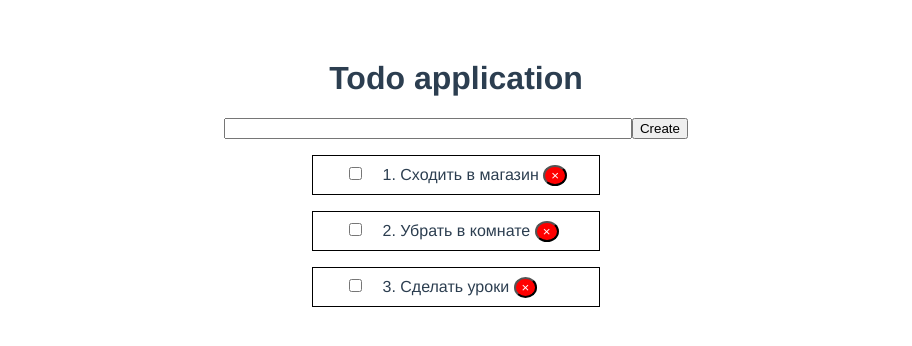
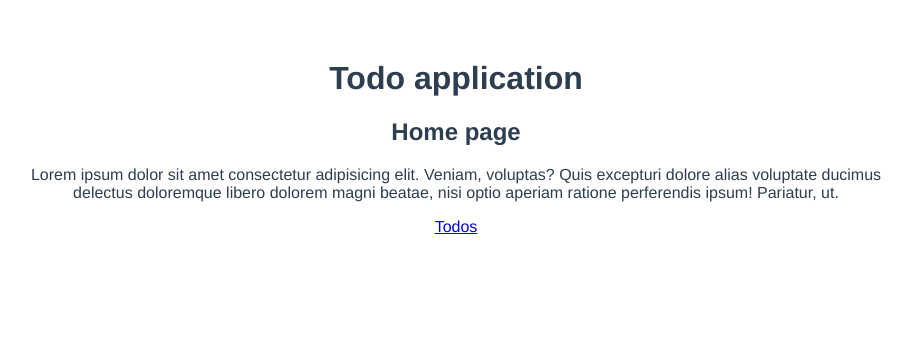
Before and after one commit to Locotb/vue_todo_app, a Vue app: page / in a window 1280 px wide. Shown: the top 346 px of the page, without its empty margins (184-1096 px from the left). Built offline with nearby package versions, Linux system fonts and the light colour scheme.

Commit message:
version 1.1

```diff
--- a/package.json
+++ b/package.json
@@ -9,7 +9,8 @@
   },
   "dependencies": {
     "core-js": "^3.6.5",
-    "vue": "^3.0.0"
+    "vue": "^3.0.0",
+    "vue-router": "^4.0.3"
   },
   "devDependencies": {
     "@vue/cli-plugin-babel": "~4.5.0",
--- a/src/App.vue
+++ b/src/App.vue
@@ -1,45 +1,9 @@
 <template>
     <div id="app">
         <h1>Todo application</h1>
-        <AddItem
-            @add-item="addItem"
-        />
-        <TodoList
-            :todos="todos"
-            @remove-item="removeItem"
-        />
+        <router-view />
     </div>
 </template>
-
-<script>
-import TodoList from '@/components/TodoList.vue';
-import AddItem from '@/components/AddItem.vue';
-
-export default {
-    name: 'App',
-    data() {
-        return {
-            todos: [
-                {id: 1, title: 'Сходить в магазин'},
-                {id: 2, title: 'Убрать в комнате'},
-                {id: 3, title: 'Сделать уроки'}
-            ]
-        }
-    },
-    components: {
-        TodoList,
-        AddItem
-    },
-    methods: {
-        removeItem(id) {
-            this.todos = this.todos.filter(item => item.id !== id)
-        },
-        addItem(newItem) {
-            this.todos.push(newItem);
-        }
-    }
-}
-</script>
 
 <style>
 #app {
--- a/src/components/AddItem.vue
+++ b/src/components/AddItem.vue
@@ -17,8 +17,9 @@ export default {
             if ( this.title.trim() ) {
                 const newItem = {
                     id: Date.now(),
-                    title: this.title
-                }
+                    title: this.title,
+                    completed: false
+                };
 
                 this.$emit('add-item', newItem);
                 this.title = '';
@@ -35,6 +36,7 @@ export default {
         margin: 1rem;
     }
     input {
+        margin-right: 1rem;
         width: 400px;
     }
 </style>
--- /dev/null
+++ b/src/components/Loader.vue
@@ -0,0 +1,63 @@
+<template>
+    <div class="loader loader--style5" title="4">
+  <svg version="1.1" id="Layer_1" xmlns="http://www.w3.org/2000/svg" xmlns:xlink="http://www.w3.org/1999/xlink" x="0px" y="0px"
+     width="24px" height="30px" viewBox="0 0 24 30" style="enable-background:new 0 0 50 50;" xml:space="preserve">
+    <rect x="0" y="0" width="4" height="10" fill="#333">
+      <animateTransform attributeType="xml"
+        attributeName="transform" type="translate"
+        values="0 0; 0 20; 0 0"
+        begin="0" dur="0.6s" repeatCount="indefinite" />
+    </rect>
+    <rect x="10" y="0" width="4" height="10" fill="#333">
+      <animateTransform attributeType="xml"
+        attributeName="transform" type="translate"
+        values="0 0; 0 20; 0 0"
+        begin="0.2s" dur="0.6s" repeatCount="indefinite" />
+    </rect>
+    <rect x="20" y="0" width="4" height="10" fill="#333">
+      <animateTransform attributeType="xml"
+        attributeName="transform" type="translate"
+        values="0 0; 0 20; 0 0"
+        begin="0.4s" dur="0.6s" repeatCount="indefinite" />
+    </rect>
+  </svg>
+</div>
+</template>
+
+<style scoped>
+body{
+  padding: 1em;
+  background: #2B3134;
+  color: #777;
+  text-align: center;
+  font-family: "Gill sans", sans-serif;
+  width: 80%;
+  margin: 0 auto;
+}
+h1{
+  margin: 1em 0;
+  border-bottom: 1px dashed;
+  padding-bottom: 1em;
+  font-weight: lighter;
+}
+p{
+  font-style: italic;
+}
+.loader{
+  margin: 0 0 2em;
+  height: 100px;
+  width: 20%;
+  text-align: center;
+  padding: 1em;
+  margin: 0 auto 1em;
+  display: inline-block;
+  vertical-align: top;
+}
+
+/*
+  Set the color of the icon
+*/
+svg path, svg rect{
+  fill: #FF6700;
+}
+</style>
--- a/src/components/TodoItem.vue
+++ b/src/components/TodoItem.vue
@@ -1,8 +1,8 @@
 <template>
     <li>
-        <span :class="{completed: isCompleted}">
-            <input type="checkbox" @change="isCompleted = !isCompleted">
-            {{ index + 1 }}. {{ todo.title }}
+        <span>
+            <button class="done" @click="$emit('change-state', todo.id)">{{ changeButtonName }}</button>
+            <p :class="{ completed: todo.completed }">{{ index + 1 }}. {{ todo.title }}</p>
             <button class="remove" @click="$emit('remove-item', todo.id)">&times;</button>
         </span>
     </li>
@@ -10,29 +10,41 @@
 
 <script>
 export default {
-    data() {
-        return {
-            isCompleted: false
-        }
-    },
     props: {
         todo: {
             type: Object,
             required: true
         },
         index: Number
+    },
+    computed: {
+        changeButtonName() {
+            let buttonName;
+            if (this.todo.completed === true) buttonName = 'Cancel';
+            if (this.todo.completed === false) buttonName = 'Done';
+            return buttonName;
+        }
     }
-
 }
 </script>
 
 <style scoped>
     li {
-        display: flex;
-        justify-content: space-between;
+        /* display: flex; */
+        /* justify-content: space-between; */
         border: 1px solid black;
         padding: .5rem 2rem;
         margin-bottom: 1rem;
+    }
+    span {
+        display: flex;
+        justify-content: space-between;
+    }
+    p {
+        margin: 0;
+        padding: 0;
+        width: 100%;
+        text-align: justify;
     }
     .remove {
         background: red;
@@ -43,7 +55,7 @@ export default {
     .completed {
         text-decoration: line-through;
     }
-    input {
+    .done {
         margin-right: 1rem;
     }
 </style>
--- a/src/components/TodoList.vue
+++ b/src/components/TodoList.vue
@@ -1,5 +1,5 @@
 <template>
-    <div class="container">
+    <!-- <div class="container"> -->
         <ul>
             <TodoItem
                 v-for="(todo, i) of todos"
@@ -7,22 +7,31 @@
                 :index="i"
                 :key="todo.id"
                 @remove-item="removeItem"
+                @change-state="changeState"
             />
         </ul>
-    </div>
+    <!-- </div> -->
 </template>
 
 <script>
 import TodoItem from '@/components/TodoItem.vue';
 
 export default {
-    props: ['todos'],
+    props: {
+        todos: {
+            type: Object,
+            required: true
+        }
+    },
     components: {
         TodoItem
     },
     methods: {
         removeItem(id) {
             this.$emit('remove-item', id);
+        },
+        changeState(id) {
+            this.$emit('change-state', id);
         }
     }
 }
@@ -34,8 +43,8 @@ export default {
         margin: 0;
         padding: 0;
     }
-    .container {
+    /* .container {
         display: flex;
         justify-content: center;
-    }
+    } */
 </style>
--- /dev/null
+++ b/src/router.js
@@ -0,0 +1,19 @@
+import { createRouter, createWebHistory } from 'vue-router';
+import Home from '@/views/Home';
+
+const history = createWebHistory();
+const router = createRouter({
+    history,
+    routes: [
+        {
+            path: '/',
+            component: Home
+        },
+        {
+            path: '/todos',
+            component: () => import('./views/Todos.vue')
+        }
+    ]
+});
+
+export default router;
--- /dev/null
+++ b/src/views/Home.vue
@@ -0,0 +1,14 @@
+<template>
+    <div class="container">
+        <h2>Home page</h2>
+        <p>Lorem ipsum dolor sit amet consectetur adipisicing elit. Veniam, voluptas? Quis excepturi dolore alias voluptate ducimus delectus doloremque libero dolorem magni beatae, nisi optio aperiam ratione perferendis ipsum! Pariatur, ut.</p>
+        <router-link to="/todos">Todos</router-link>
+    </div>
+</template>
+
+<style scoped>
+    .container {
+        max-width: 70%;
+        margin: 0 auto;
+    }
+</style>
--- /dev/null
+++ b/src/views/Todos.vue
@@ -0,0 +1,87 @@
+<template>
+    <div class="container">
+        <h2>Todo list</h2>
+        <router-link to="/">Home</router-link>
+
+        <AddItem
+            @add-item="addItem"
+        />
+        <select v-model="filter">
+            <option value="all">All</option>
+            <option value="completed">Completed</option>
+            <option value="not-completed">Not completed</option>
+        </select>
+        <Loader
+            v-if="loading"
+        />
+        <TodoList
+            v-else-if="filterTodos.length"
+            :todos="filterTodos"
+            @remove-item="removeItem"
+            @change-state="changeState"
+        />
+        <p v-else>No todos</p>
+    </div>
+</template>
+
+<script>
+import TodoList from '@/components/TodoList.vue';
+import AddItem from '@/components/AddItem.vue';
+import Loader from '@/components/Loader.vue';
+
+export default {
+    name: 'App',
+    data() {
+        return {
+            todos: [],
+            loading: true,
+            filter: 'all'
+        }
+    },
+    components: {
+        TodoList,
+        AddItem,
+        Loader
+    },
+    mounted() {
+        fetch('https://jsonplaceholder.typicode.com/todos?_limit=5')
+        .then(response => response.json())
+        .then(json => {
+            this.todos = json;
+            this.loading = false;
+        });
+    },
+    computed: {
+        filterTodos() {
+            let val;
+            if (this.filter === 'all') val = this.todos;
+            if (this.filter === 'completed') val = this.todos.filter(todo => todo.completed);
+            if (this.filter === 'not-completed') val = this.todos.filter(todo => !todo.completed);
+            return val;
+        }
+    },
+    methods: {
+        removeItem(id) {
+            this.todos = this.todos.filter(item => item.id !== id);
+        },
+        addItem(newItem) {
+            this.todos.push(newItem);
+        },
+        changeState(id) {
+            this.todos.forEach(todo => {
+                if (todo.id == id) todo.completed = !todo.completed;
+            });
+        }
+    }
+}
+</script>
+
+<style scoped>
+    select {
+        margin-bottom: 1rem;
+    }
+    .container {
+        max-width: 70%;
+        margin: 0 auto;
+    }
+</style>
```
Also changed, not shown: src/main.js (+4 -3 lines), 1 other file (tests, documents, lock files or other folders).
